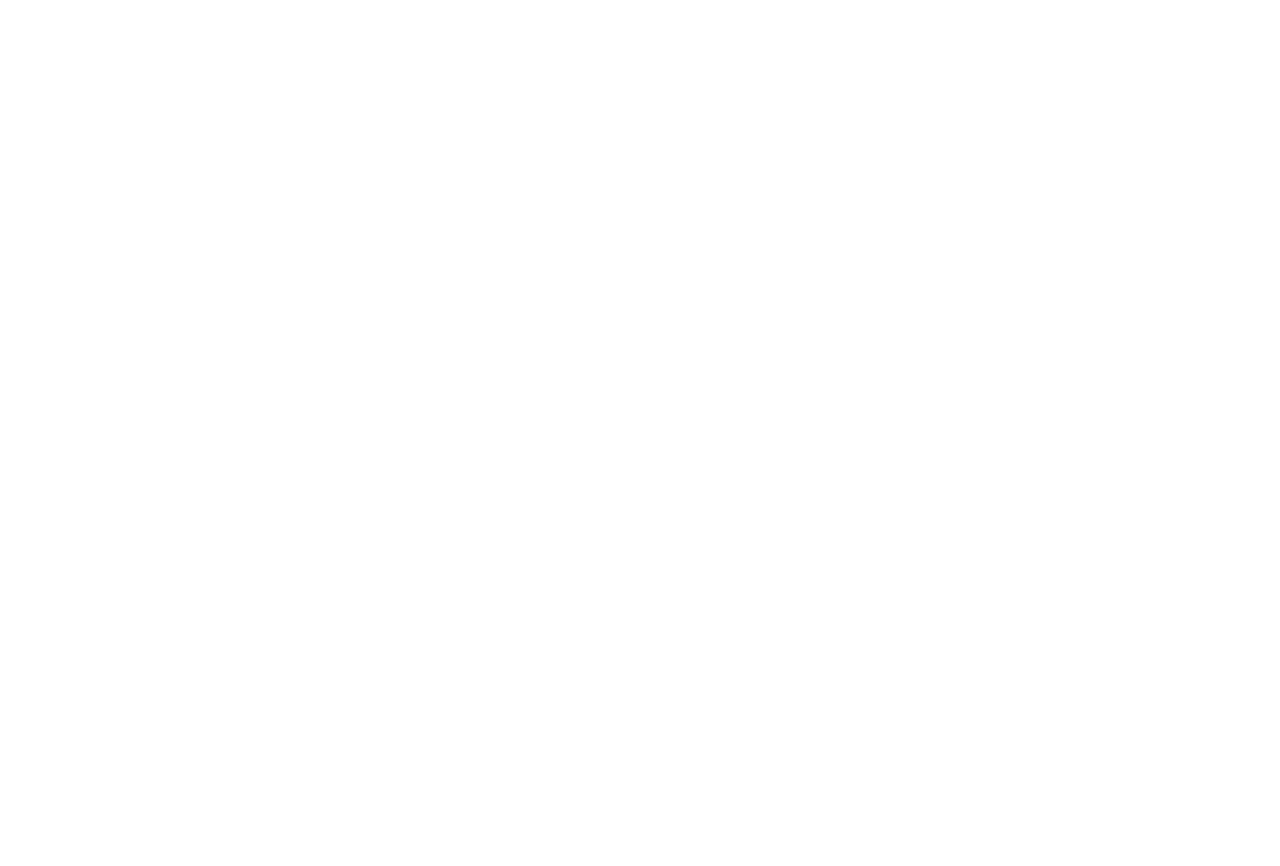
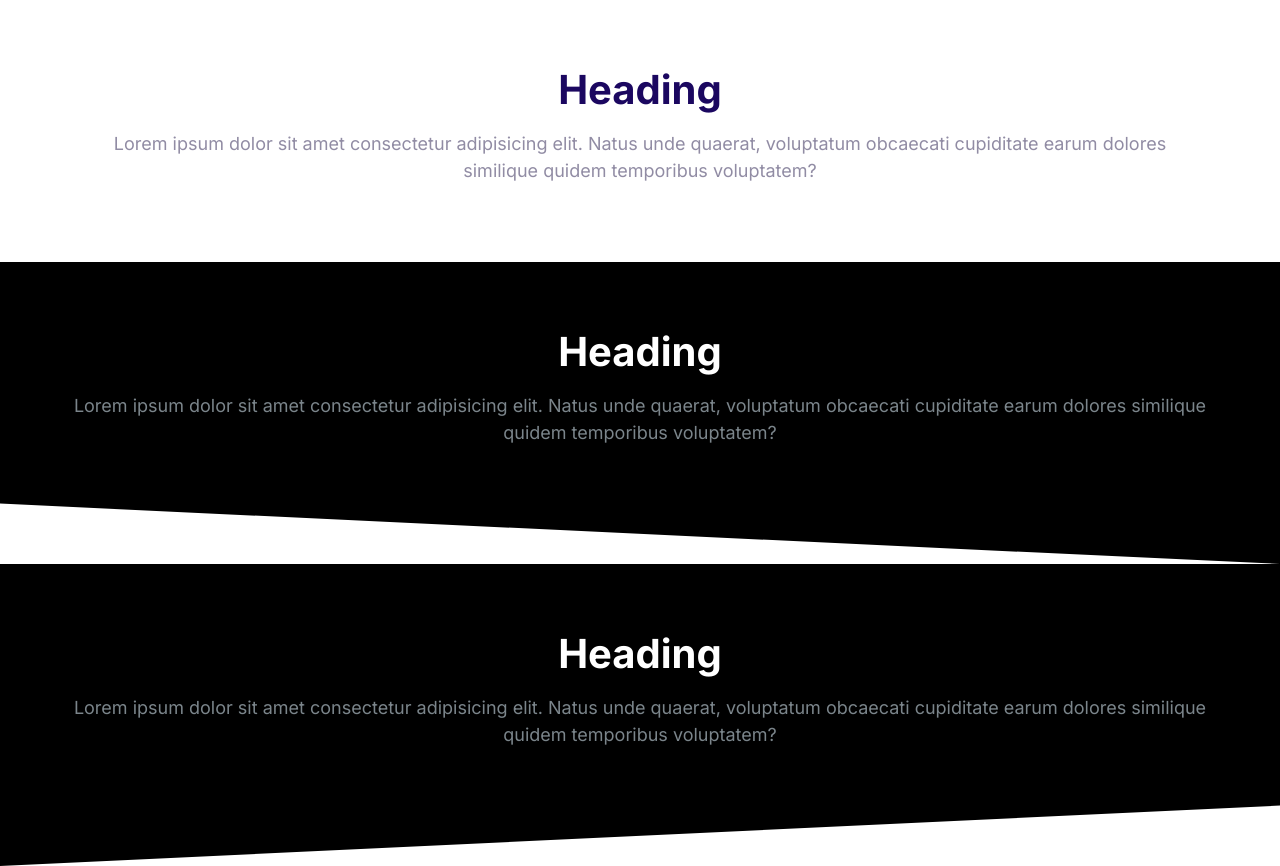
Before and after one commit to marcobgh/moshify, a plain HTML site: page index.html in a window 1280 px wide. Before the commit the page ends 800 px from the top, so only its background shows below. Drawn offline with Linux system fonts and the light colour scheme.

Commit message:
Building the block component

```diff
--- a/css/styles.css
+++ b/css/styles.css
@@ -10,6 +10,11 @@
 
 *, *::after, *::before {
     box-sizing: border-box;
+}
+
+.container {
+    max-width: 1140px;
+    margin: 0 auto;
 }
 
 /*Typography*/
@@ -583,3 +588,37 @@ a {
     overflow: auto;
     opacity: 100;
 }
+
+/* Blocks */
+
+.block {
+    --padding-vertical: 6rem;
+   padding: var(--padding-vertical) 2rem;
+}
+
+.block__header {
+    text-align: center;
+}
+
+.block__heading {
+    margin-top: 0;
+}
+
+.block--dark {
+    background: #000;
+    color: #7b858b;
+}
+
+.block--dark .block__heading {
+    color: #fff;
+}
+
+.block--skewed-right {
+    clip-path: polygon(0% 0%, 100% 0%, 100% 100%, 0% 80%);
+    padding-bottom: calc(var(--padding-vertical) + 4rem);
+}
+
+.block--skewed-left {
+    clip-path: polygon(0% 0%, 100% 0%, 100% 80%, 0% 100%);
+    padding-bottom: calc(var(--padding-vertical) + 4rem);
+}
--- a/index.html
+++ b/index.html
@@ -11,6 +11,30 @@
     <link rel="stylesheet" href="css/styles.css">
 </head>
 <body>
+    <section class="block container">
+        <header class="block__header">
+            <h2 class="block__heading">Heading</h2>
+            <p>Lorem ipsum dolor sit amet consectetur adipisicing elit. Natus unde quaerat, voluptatum obcaecati cupiditate earum dolores similique quidem temporibus voluptatem?</p>
+        </header>
+    </section>
+
+    <section class="block block--dark block--skewed-right">
+        <div class="container">
+            <header class="block__header">
+                <h2 class="block__heading">Heading</h2>
+                <p>Lorem ipsum dolor sit amet consectetur adipisicing elit. Natus unde quaerat, voluptatum obcaecati cupiditate earum dolores similique quidem temporibus voluptatem?</p>
+            </header>
+        </div>
+    </section>
+
+    <section class="block block--dark block--skewed-left">
+        <div class="container">
+            <header class="block__header">
+                <h2 class="block__heading">Heading</h2>
+                <p>Lorem ipsum dolor sit amet consectetur adipisicing elit. Natus unde quaerat, voluptatum obcaecati cupiditate earum dolores similique quidem temporibus voluptatem?</p>
+            </header>
+        </div>
+    </section>
 
     <script src="js/main.js"></script>
 </body>
```
Also changed, not shown: components/blocks.html (added, +24 -0 lines).
